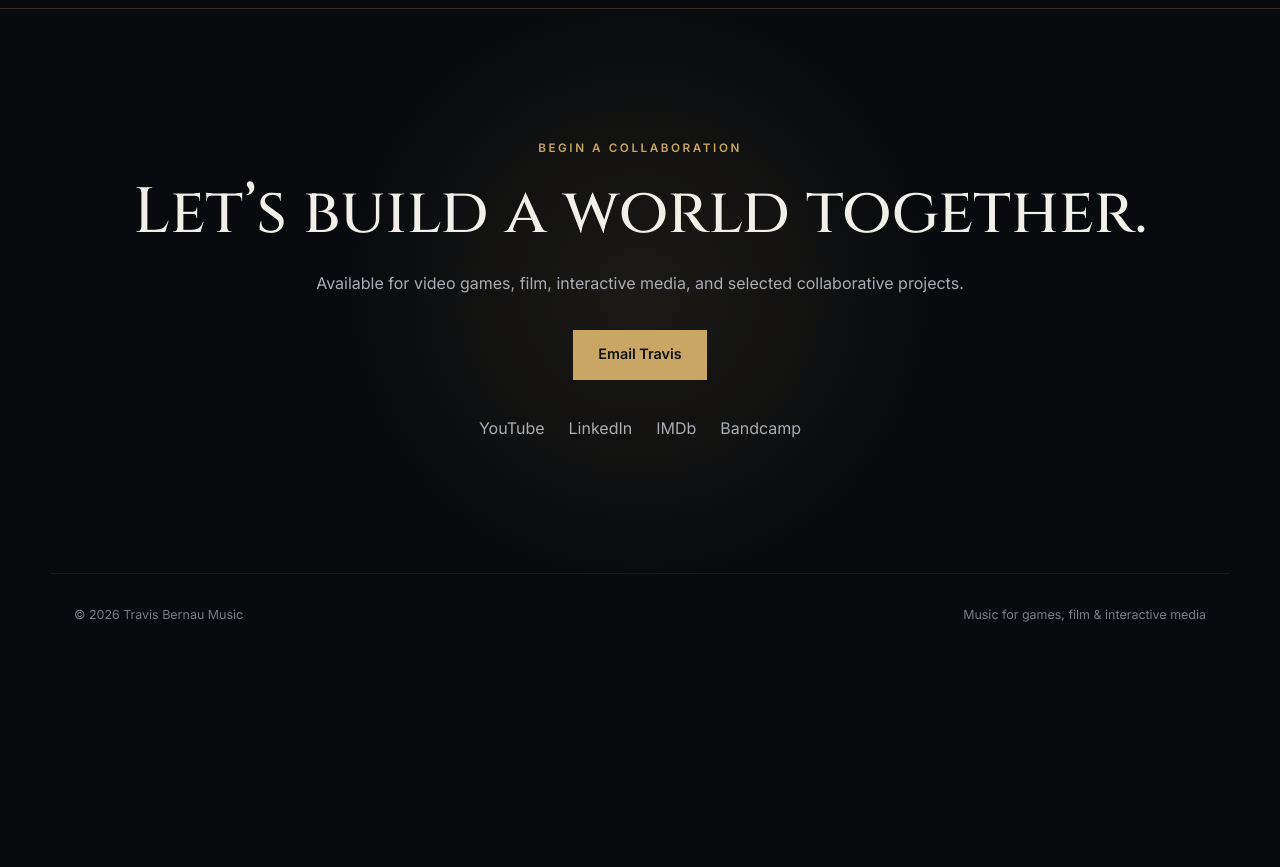
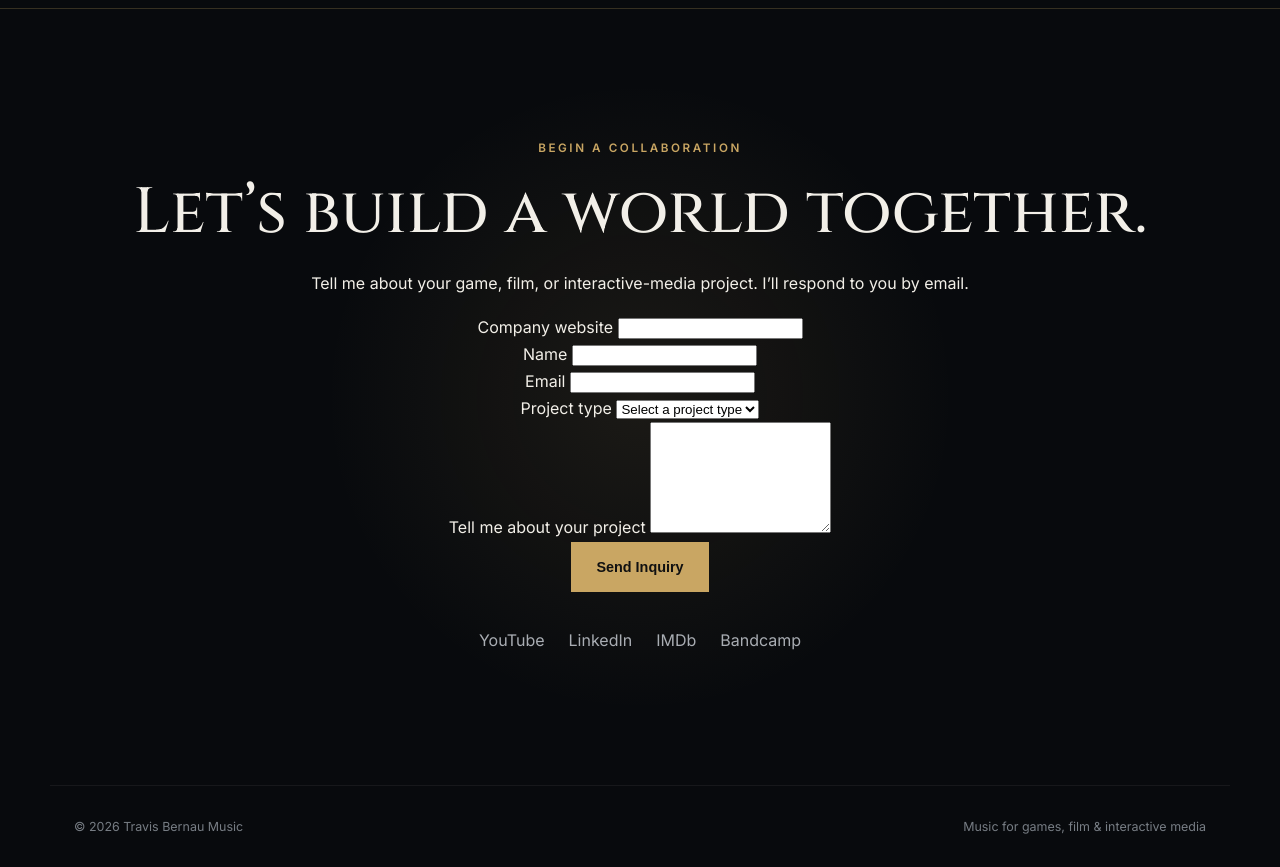
Before and after one commit to TravisBernau/TravisBernauMusic, a plain HTML site: page index.html in a window 1280 px wide. Shown: the part 3980-4847 px from the top of the page. Before the commit the page ends 4635 px from the top, so only its background shows below. Drawn offline with Linux system fonts and the light colour scheme.

Commit message:
added contact form

```diff
--- a/index.html
+++ b/index.html
@@ -284,11 +284,93 @@
       </aside>
     </section>
 
+
+
+
+
     <section class="contact-section" id="contact">
+  <div class="contact-intro">
     <p class="eyebrow">BEGIN A COLLABORATION</p>
     <h2>Let’s build a world together.</h2>
-      <p>Available for video games, film, interactive media, and selected collaborative projects.</p>
-      <a class="button button-primary" href="mailto:YOUR-EMAIL@travisbernaumusic.com">Email Travis</a>
+    <p>
+      Tell me about your game, film, or interactive-media project.
+      I’ll respond to you by email.
+    </p>
+  </div>
+
+  <form
+    class="contact-form"
+    action="https://formspree.io/f/mjgnlnjn"
+    method="POST"
+  >
+    <input
+      type="hidden"
+      name="subject"
+      value="New inquiry from Travis Bernau Music"
+    >
+
+    <div class="contact-trap" aria-hidden="true">
+      <label for="company-website">Company website</label>
+      <input
+        id="company-website"
+        type="text"
+        name="_gotcha"
+        tabindex="-1"
+        autocomplete="off"
+      >
+    </div>
+
+    <div class="form-row">
+      <div class="form-field">
+        <label for="contact-name">Name</label>
+        <input
+          id="contact-name"
+          type="text"
+          name="name"
+          autocomplete="name"
+          required
+        >
+      </div>
+
+      <div class="form-field">
+        <label for="contact-email">Email</label>
+        <input
+          id="contact-email"
+          type="email"
+          name="email"
+          autocomplete="email"
+          required
+        >
+      </div>
+    </div>
+
+    <div class="form-field">
+      <label for="project-type">Project type</label>
+      <select id="project-type" name="project_type">
+        <option value="">Select a project type</option>
+        <option value="Video game">Video game</option>
+        <option value="Film or television">Film or television</option>
+        <option value="Interactive media">Interactive media</option>
+        <option value="Sound design">Sound design</option>
+        <option value="Other">Other</option>
+      </select>
+    </div>
+
+    <div class="form-field">
+      <label for="contact-message">Tell me about your project</label>
+      <textarea
+        id="contact-message"
+        name="message"
+        rows="7"
+        required
+      ></textarea>
+    </div>
+
+    <button class="button button-primary contact-submit" type="submit">
+      Send Inquiry
+    </button>
+  </form>
+
   <div class="social-links">
     <a href="#" aria-label="YouTube">YouTube</a>
     <a href="#" aria-label="LinkedIn">LinkedIn</a>
@@ -296,6 +378,10 @@
     <a href="#" aria-label="Bandcamp">Bandcamp</a>
   </div>
 </section>
+
+
+
+
   </main>
 
   <footer>
```
Lines whose indentation alone changed are shown as unchanged.
